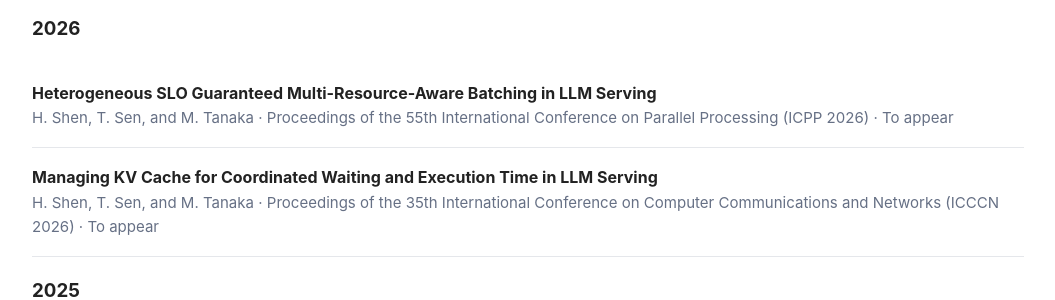
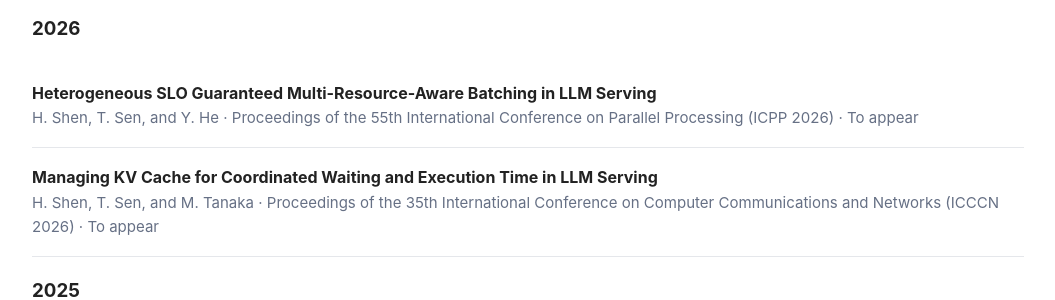
Before and after one commit to Tanmoy058/Tanmoy058.github.io, a Jekyll site: the page built from publications/index.md, in a window 1280 px wide and 900 px high. Shown: the part 256-556 px from the top of the window, without its empty margins (112-1167 px from the left). Built offline with Jekyll 4.4.1, drawn with Linux system fonts in a browser that asks for light colours.

Commit message:
Update index.md

```diff
--- a/publications/index.md
+++ b/publications/index.md
@@ -11,7 +11,7 @@ A complete publication list is also available in my [CV]({{ '/files/Tanmoy_Sen_C
 
 ### 2026
 
-<div class="item"><div class="item-title">Heterogeneous SLO Guaranteed Multi-Resource-Aware Batching in LLM Serving</div><div class="meta">H. Shen, T. Sen, and M. Tanaka · Proceedings of the 55th International Conference on Parallel Processing (ICPP 2026) · To appear</div></div>
+<div class="item"><div class="item-title">Heterogeneous SLO Guaranteed Multi-Resource-Aware Batching in LLM Serving</div><div class="meta">H. Shen, T. Sen, and Y. He · Proceedings of the 55th International Conference on Parallel Processing (ICPP 2026) · To appear</div></div>
 
 <div class="item"><div class="item-title">Managing KV Cache for Coordinated Waiting and Execution Time in LLM Serving</div><div class="meta">H. Shen, T. Sen, and M. Tanaka · Proceedings of the 35th International Conference on Computer Communications and Networks (ICCCN 2026) · To appear</div></div>
 
```
